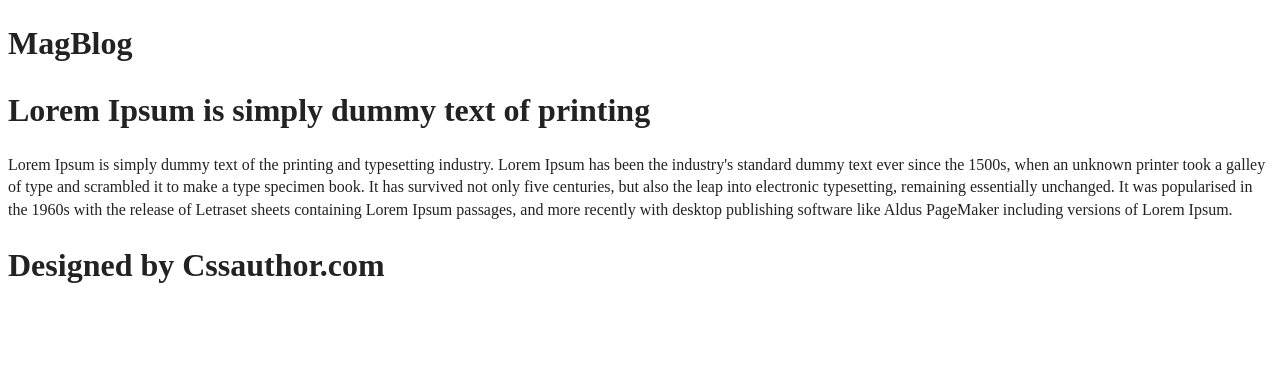
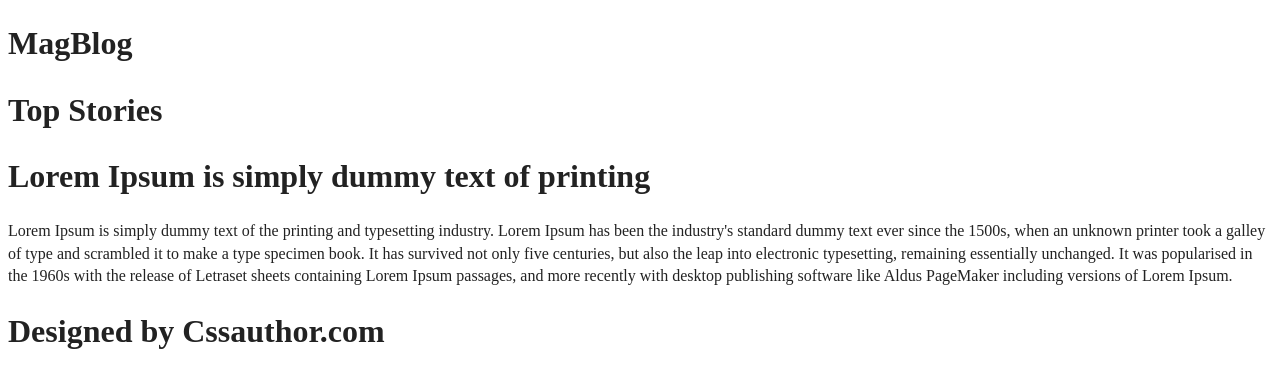
Before and after one commit to neapieroelie/assignment02, a website built with webpack: page index.html in a window 1280 px wide. Built offline with nearby package versions, Linux system fonts and the light colour scheme.

Commit message:
adding a sidebar section to the main

```diff
--- a/index.html
+++ b/index.html
@@ -22,6 +22,7 @@
 </head>
 
 <body>
+
   <header class="header">
     <div class="inner-header-container">
       <div class="header-content-container">
@@ -29,6 +30,15 @@
       </div>
     </div>
   </header>
+
+  <sidebar class="sidebar">
+    <div class="inner-sidebar-container">
+      <div class="sidebar-content-container">
+        <h1>Top Stories</h1>
+      </div>
+    </div>
+  </sidebar>
+
   <main class="main">
     <div class="inner-main-container">
       <div class="main-content-container">
@@ -41,6 +51,8 @@
           of Lorem Ipsum.</p>
       </div>
     </div>
+  </main>
+
   <footer>
     <div class="inner-footer-container">
       <div class="footer-content-container">
@@ -48,7 +60,7 @@
       </div>
     </div>
   </footer>
-</main>
+
 </body>
 
 </html>
```
Lines whose indentation alone changed are shown as unchanged.
